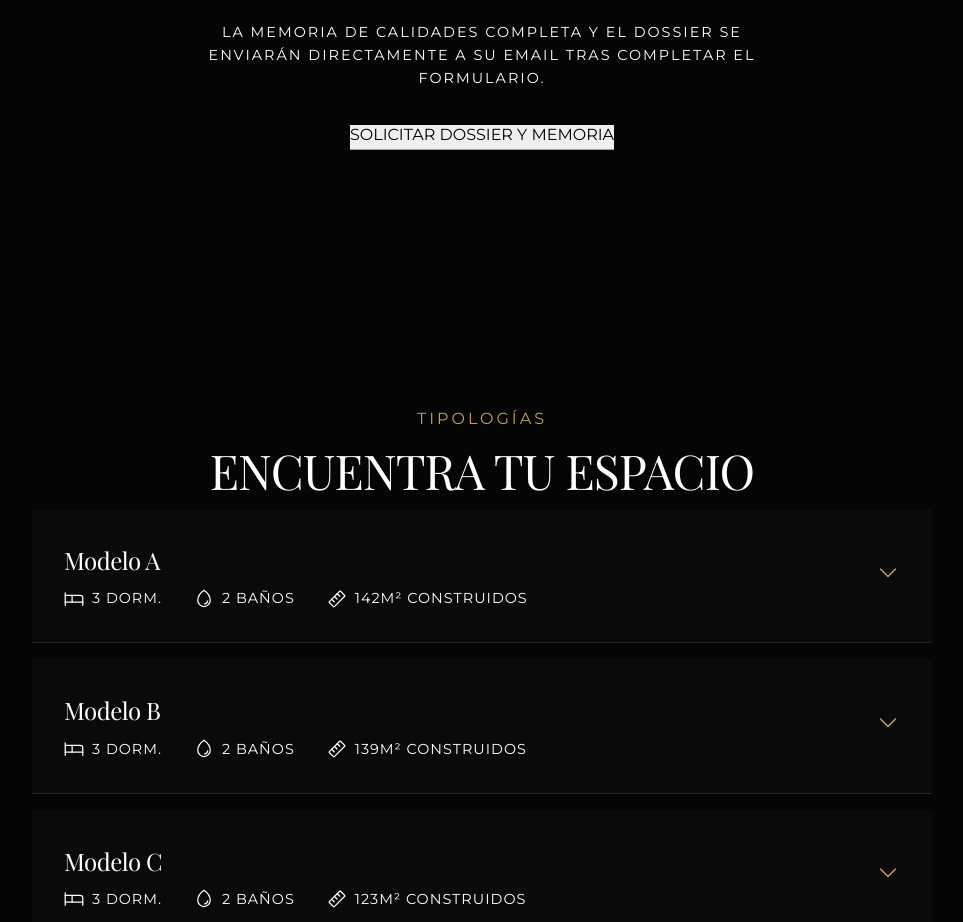
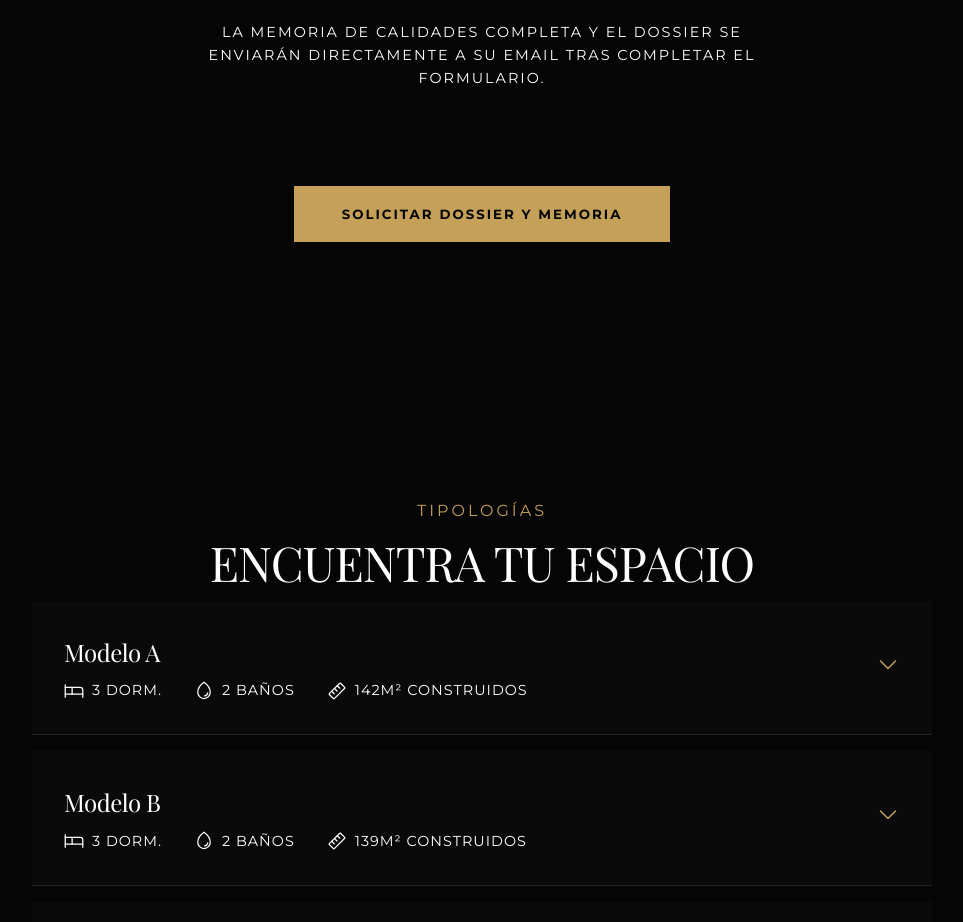
Before and after one commit to icmur-realestate/landing-imperia, a React (Vite) app: page / in a window 1280 px wide. Shown: the part 8180-9102 px from the top of the page, without its empty margins (158-1121 px from the left). Built offline with nearby package versions, Linux system fonts and the light colour scheme; a web font is replaced by a local one; what pocketbase would draw is missing.

Commit message:
Corregir estilo boton dossier

```diff
--- a/src/components/Features.tsx
+++ b/src/components/Features.tsx
@@ -302,9 +302,8 @@ const Features = () => {
           La memoria de calidades completa y el dossier se enviarán directamente a su email tras completar el formulario.
         </p>
         <button
-          className="btn-link"
+          className="btn-cta-gold"
           onClick={() => document.getElementById('contact')?.scrollIntoView({ behavior: 'smooth' })}
-          style={{ fontSize: '1rem', borderBottom: '1px solid var(--color-gold)', paddingBottom: '5px' }}
         >
           SOLICITAR DOSSIER Y MEMORIA
         </button>
```
